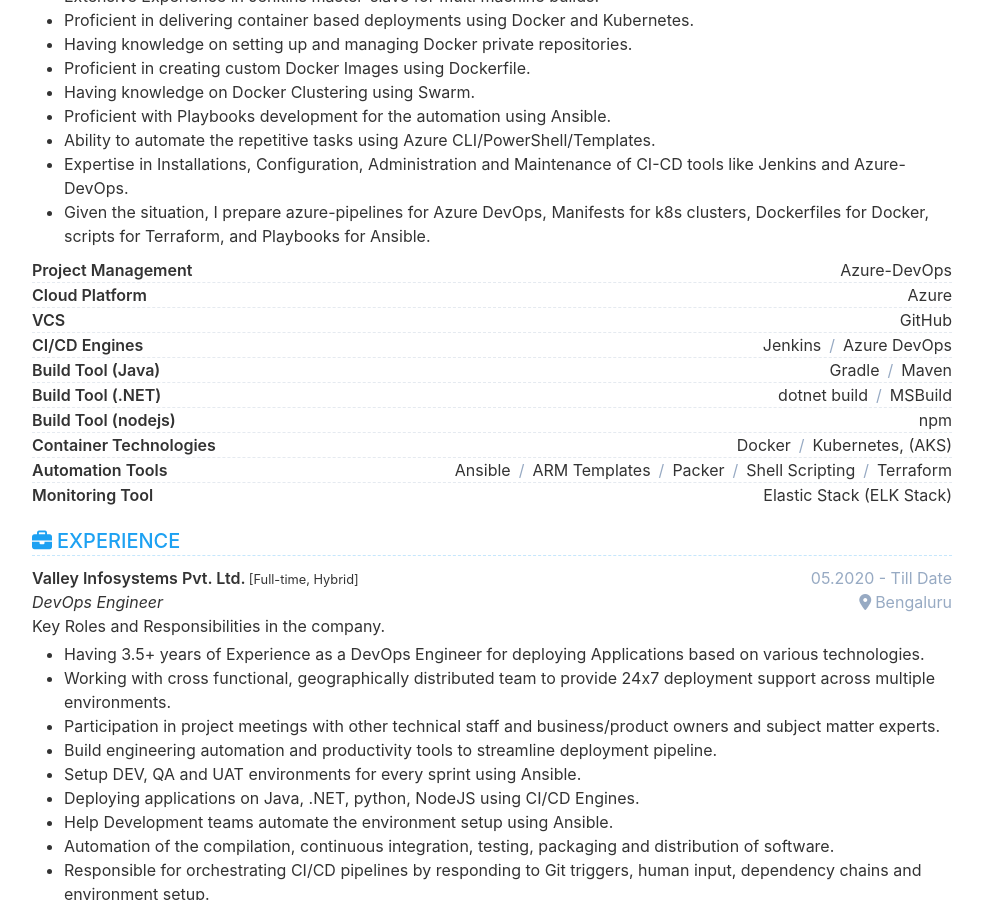
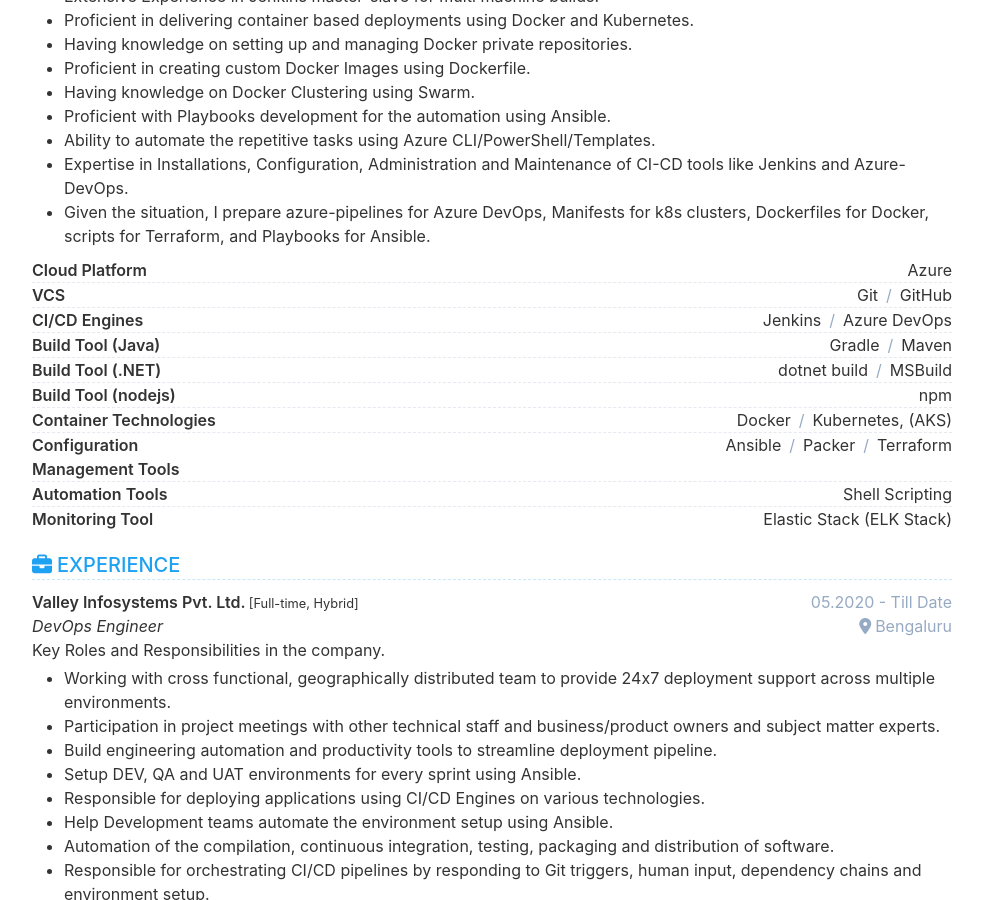
Before and after one commit to Raskinn/Resume, a Jekyll site: the page built from index.html, in a window 1280 px wide and 900 px high, scrolled down 644 px. Shown: the whole window, without its empty margins (148-1131 px from the left). Built offline with Jekyll 4.4.1, drawn with Linux system fonts in a browser that asks for light colours.

Commit message:
added changes

```diff
--- a/_data/data.yml
+++ b/_data/data.yml
@@ -104,12 +104,11 @@ experience:
       location: Bengaluru
       description: |
         Key Roles and Responsibilities in the company.
-        + Having 3.5+ years of Experience as a DevOps Engineer for deploying Applications based on various technologies.
         + Working with cross functional, geographically distributed team to provide 24x7 deployment support across multiple environments.
         + Participation in project meetings with other technical staff and business/product owners and subject matter experts.
         +	Build engineering automation and productivity tools to streamline deployment pipeline.
         + Setup DEV, QA and UAT environments for every sprint using Ansible.
-        + Deploying applications on Java, .NET, python, NodeJS using CI/CD Engines.
+        + Responsible for deploying applications using CI/CD Engines on various technologies.
         + Help Development teams automate the environment setup using Ansible.
         + Automation of the compilation, continuous integration, testing, packaging and distribution of software.
         + Responsible for orchestrating CI/CD pipelines by responding to Git triggers, human input, dependency chains and environment setup.
@@ -209,16 +208,13 @@ skill:
   #     level: 3
 
   groups:
-    - name:	Project Management
-      item:
-        - Azure-DevOps
-
     - name:	Cloud Platform
       item:
         - Azure
 
     - name:	VCS
       item:
+        - Git
         - GitHub
 
     - name:	CI/CD Engines
@@ -245,13 +241,15 @@ skill:
         - Docker
         - Kubernetes, (AKS)
 
+    - name: Configuration Management Tools
+      item:
+        - Ansible
+        - Packer
+        - Terraform
+
     - name: Automation Tools
       item:
-        - Ansible
-        - ARM Templates
-        - Packer
         - Shell Scripting
-        - Terraform
 
     - name: Monitoring Tool
       item:
```
